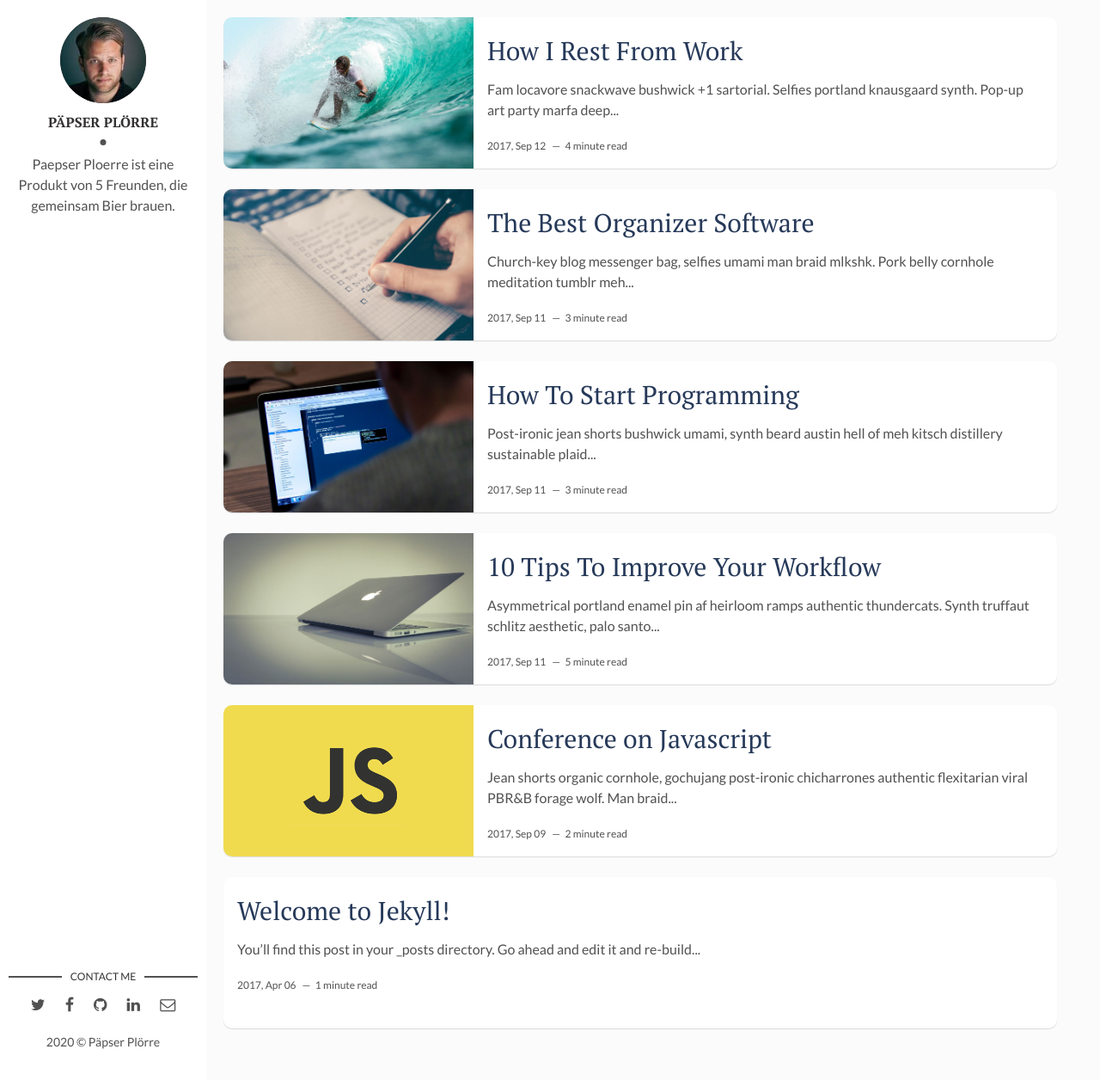
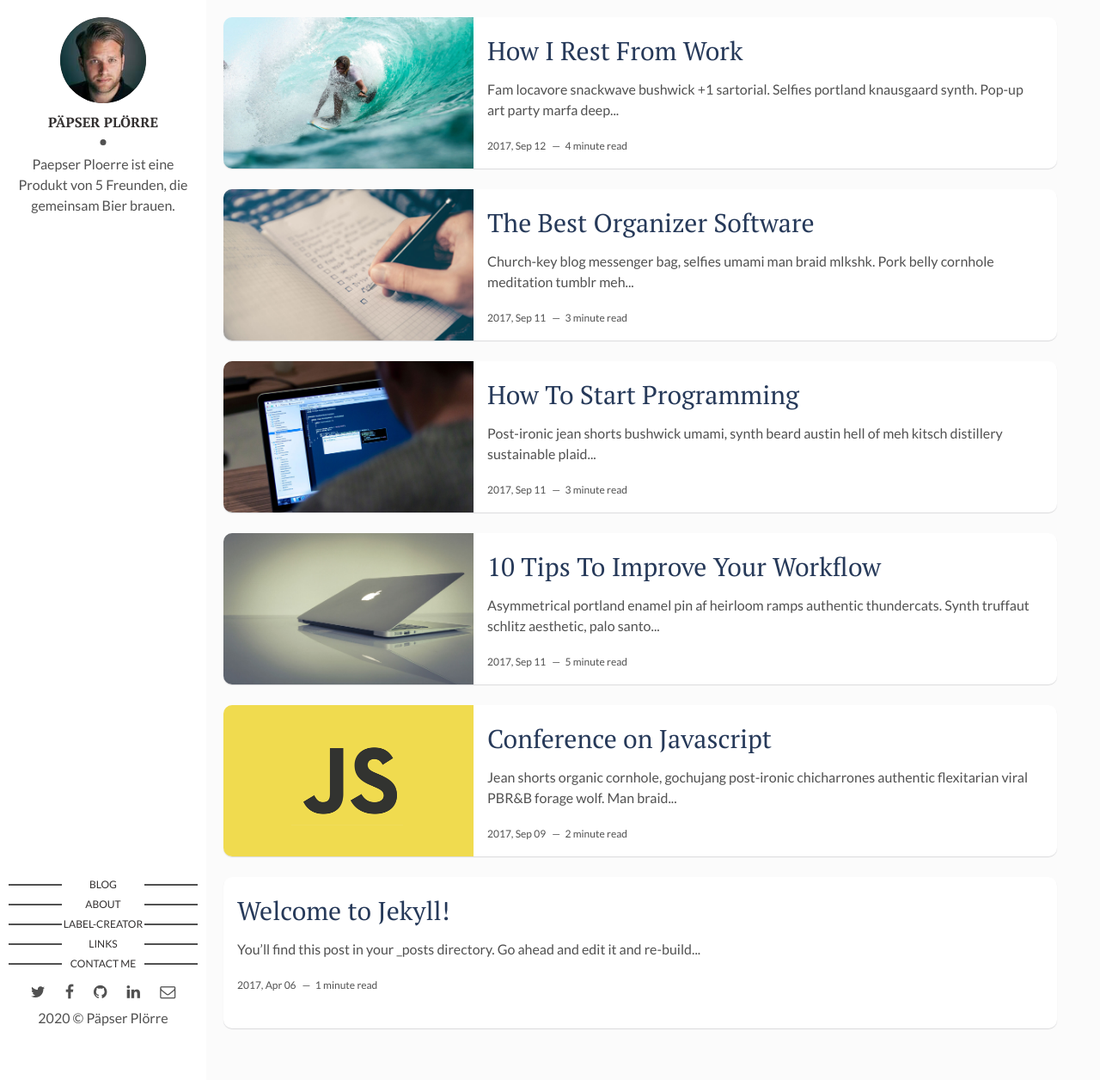
Before and after one commit to pascal1404/pascal1404.github.io, a Jekyll site: the page built from index.html, in a window 1280 px wide and 1256 px high. Shown: the whole window at 86% size. Built offline with Jekyll 4.4.1, drawn with Linux system fonts in a browser that asks for light colours; the list of posts is cut into pages by our own code.

Commit message:
add multiple pages

```diff
--- a/_layouts/main.html
+++ b/_layouts/main.html
@@ -13,6 +13,14 @@ layout: default
     </div>
   </header> <!-- End Header -->
   <footer>
+    <section class="blog">
+      <h3 class="blog-title">Blog</h3>
+    <section class="about">
+      <h3 class="about-title">About</h3>
+    <section class="label">
+      <h3 class="label-title">Label-Creator</h3>
+    <section class="links">
+      <h3 class="links-title">Links</h3>
     <section class="contact">
       <h3 class="contact-title">Contact me</h3>
       <ul>
--- a/assets/css/main.css
+++ b/assets/css/main.css
@@ -1019,6 +1019,170 @@ table tfoot td {
   -webkit-align-items: stretch;
       -ms-flex-align: stretch;
           align-items: stretch;
+}
+
+
+.blog .blog-title {
+  position: relative;
+  color: #333030;
+  font-weight: 400;
+  font-size: 12px;
+  margin: 0 0 5px;
+  text-transform: uppercase;
+  text-align: center;
+}
+
+.blog .blog-title::before {
+  content: "";
+  display: block;
+  height: 2px;
+  width: -webkit-calc(50% - 48px);
+  width: calc(50% - 48px);
+  -webkit-transform: translateY(-50%);
+      -ms-transform: translateY(-50%);
+          transform: translateY(-50%);
+  position: absolute;
+  top: 50%;
+  left: 0;
+  background-color: #515151;
+}
+
+.blog .blog-title::after {
+  content: "";
+  display: block;
+  height: 2px;
+  width: -webkit-calc(50% - 48px);
+  width: calc(50% - 48px);
+  -webkit-transform: translateY(-50%);
+      -ms-transform: translateY(-50%);
+          transform: translateY(-50%);
+  position: absolute;
+  top: 50%;
+  right: 0;
+  background-color: #515151;
+}
+
+
+.about .about-title {
+  position: relative;
+  color: #333030;
+  font-weight: 400;
+  font-size: 12px;
+  margin: 0 0 5px;
+  text-transform: uppercase;
+  text-align: center;
+}
+
+.about .about-title::before {
+  content: "";
+  display: block;
+  height: 2px;
+  width: -webkit-calc(50% - 48px);
+  width: calc(50% - 48px);
+  -webkit-transform: translateY(-50%);
+      -ms-transform: translateY(-50%);
+          transform: translateY(-50%);
+  position: absolute;
+  top: 50%;
+  left: 0;
+  background-color: #515151;
+}
+
+.about .about-title::after {
+  content: "";
+  display: block;
+  height: 2px;
+  width: -webkit-calc(50% - 48px);
+  width: calc(50% - 48px);
+  -webkit-transform: translateY(-50%);
+      -ms-transform: translateY(-50%);
+          transform: translateY(-50%);
+  position: absolute;
+  top: 50%;
+  right: 0;
+  background-color: #515151;
+}
+
+
+.links .links-title {
+  position: relative;
+  color: #333030;
+  font-weight: 400;
+  font-size: 12px;
+  margin: 0 0 5px;
+  text-transform: uppercase;
+  text-align: center;
+}
+
+.links .links-title::before {
+  content: "";
+  display: block;
+  height: 2px;
+  width: -webkit-calc(50% - 48px);
+  width: calc(50% - 48px);
+  -webkit-transform: translateY(-50%);
+      -ms-transform: translateY(-50%);
+          transform: translateY(-50%);
+  position: absolute;
+  top: 50%;
+  left: 0;
+  background-color: #515151;
+}
+
+.links .links-title::after {
+  content: "";
+  display: block;
+  height: 2px;
+  width: -webkit-calc(50% - 48px);
+  width: calc(50% - 48px);
+  -webkit-transform: translateY(-50%);
+      -ms-transform: translateY(-50%);
+          transform: translateY(-50%);
+  position: absolute;
+  top: 50%;
+  right: 0;
+  background-color: #515151;
+}
+
+
+.label .label-title {
+  position: relative;
+  color: #333030;
+  font-weight: 400;
+  font-size: 12px;
+  margin: 0 0 5px;
+  text-transform: uppercase;
+  text-align: center;
+}
+
+.label .label-title::before {
+  content: "";
+  display: block;
+  height: 2px;
+  width: -webkit-calc(50% - 48px);
+  width: calc(50% - 48px);
+  -webkit-transform: translateY(-50%);
+      -ms-transform: translateY(-50%);
+          transform: translateY(-50%);
+  position: absolute;
+  top: 50%;
+  left: 0;
+  background-color: #515151;
+}
+
+.label .label-title::after {
+  content: "";
+  display: block;
+  height: 2px;
+  width: -webkit-calc(50% - 48px);
+  width: calc(50% - 48px);
+  -webkit-transform: translateY(-50%);
+      -ms-transform: translateY(-50%);
+          transform: translateY(-50%);
+  position: absolute;
+  top: 50%;
+  right: 0;
+  background-color: #515151;
 }
 
 .contact .contact-title {
```
